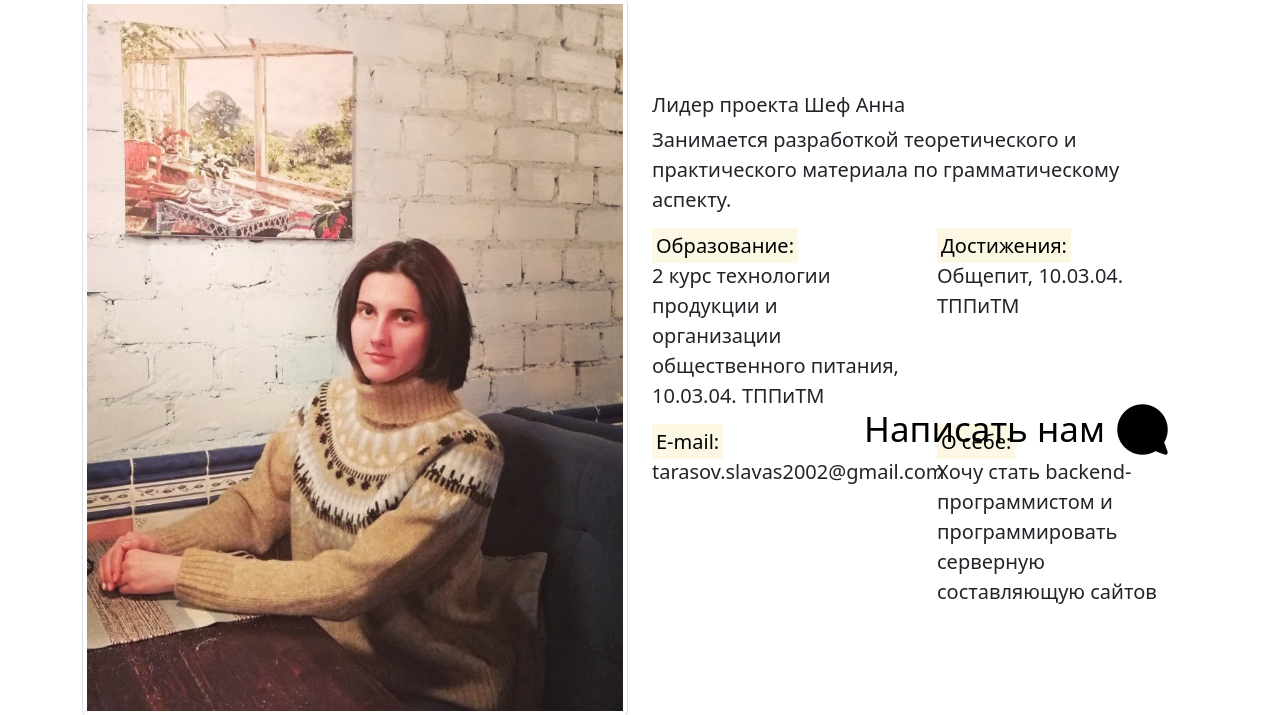
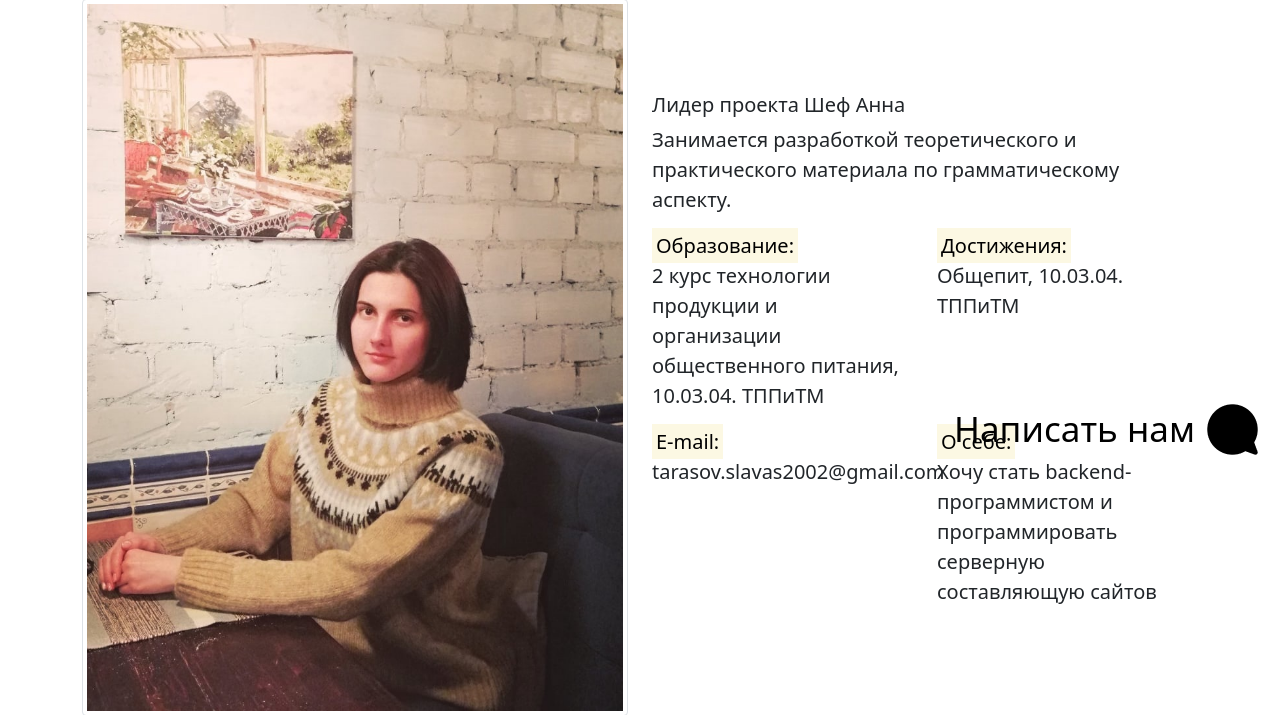
Before and after one commit to SvyatoSllav/with_tutor, a Django app: page / in a window 1280 px wide. Shown: the part 243-958 px from the top of the page. Run offline with Django 3.2, Linux system fonts and the light colour scheme; some libraries are stand-ins or nearby versions.

Commit message:
changed place of contact button

```diff
--- a/with_tutor/static/css/includes/contact.css
+++ b/with_tutor/static/css/includes/contact.css
@@ -5,7 +5,7 @@
 }
 .icon-telegramm {
     position: fixed;
-    right: 100px;
+    right: 10px;
     bottom: 100px;
 }
 .icon-telegramm__img {
```
